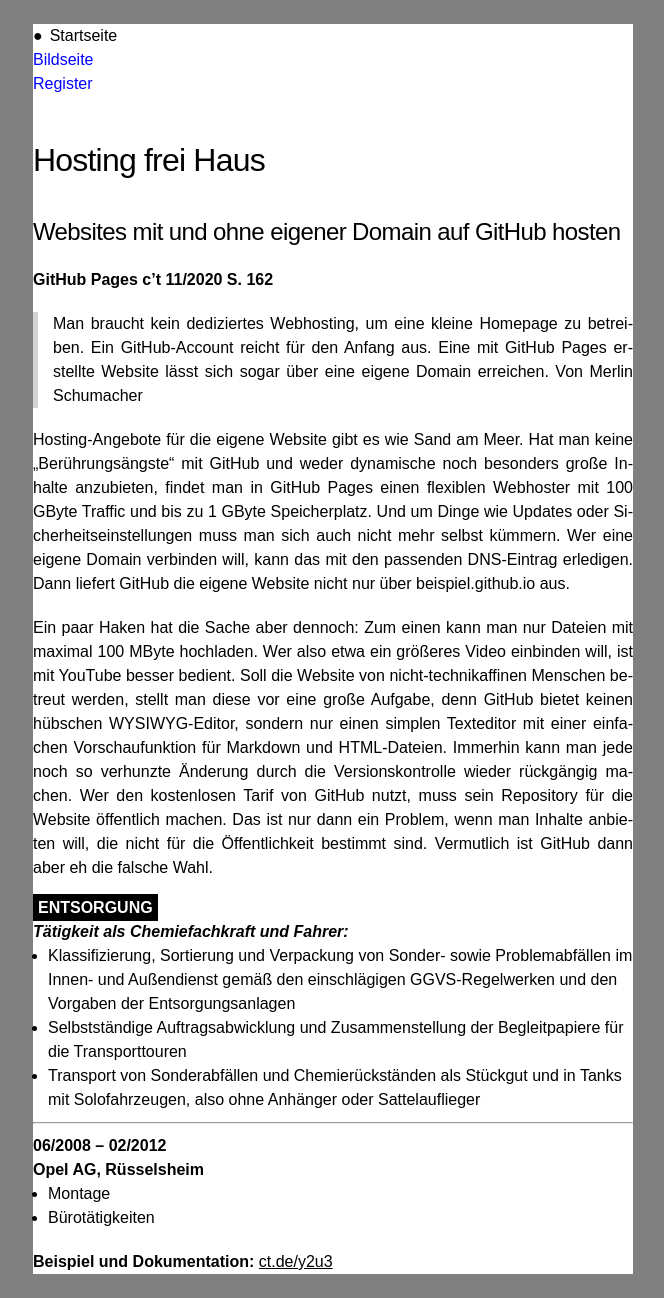
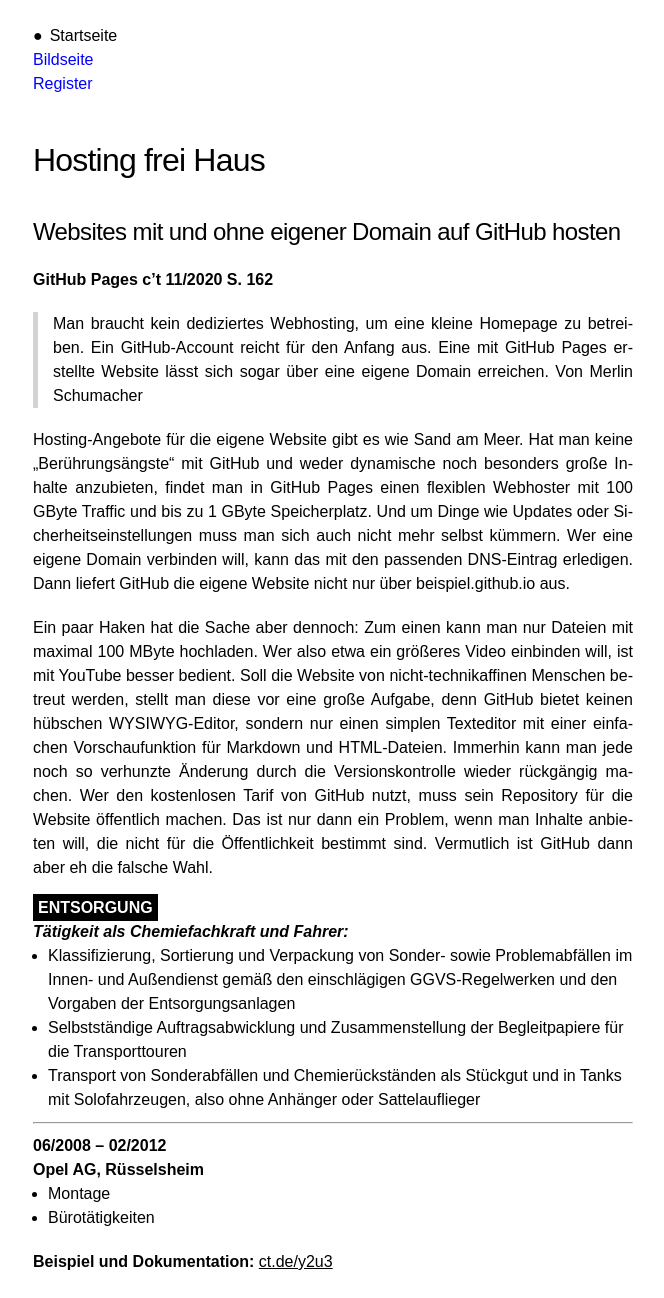
Before and after one commit to webuser-ralf/webuser-ralf.github.io, a Jekyll site: the page built from index.md, in a window 1280 px wide. Shown: the whole page, without its empty margins (307-971 px from the left). Built offline with Jekyll 4.4.1, drawn with Linux system fonts in a browser that asks for light colours; our own code applies the rules of GitHub Pages for plain Markdown files.

Commit message:
Update layout.scss

```diff
--- a/_sass/layout.scss
+++ b/_sass/layout.scss
@@ -2,12 +2,12 @@
     font-family: Arial, sans-serif;
     font-size: 1rem;
     line-height: 1.5;
-    background: gray;
+
 }
 
 body {
     margin: 1.5em;
-    /*background: url(assets/images/bg.png) 0 0 repeat;*/
+
 
 }
 
@@ -62,7 +62,6 @@
 #frame {
     width: 100%;
     max-width: 600px;
-    background: #fff;
     margin: 0 auto;
     display: grid;
     grid-template-areas:
```
